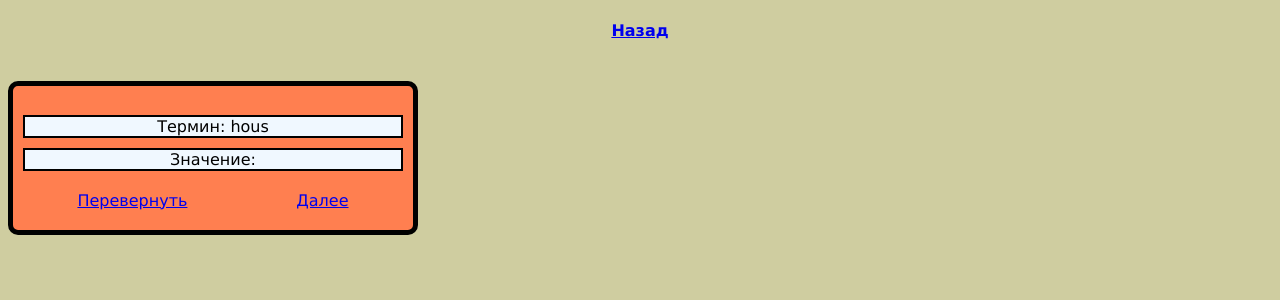
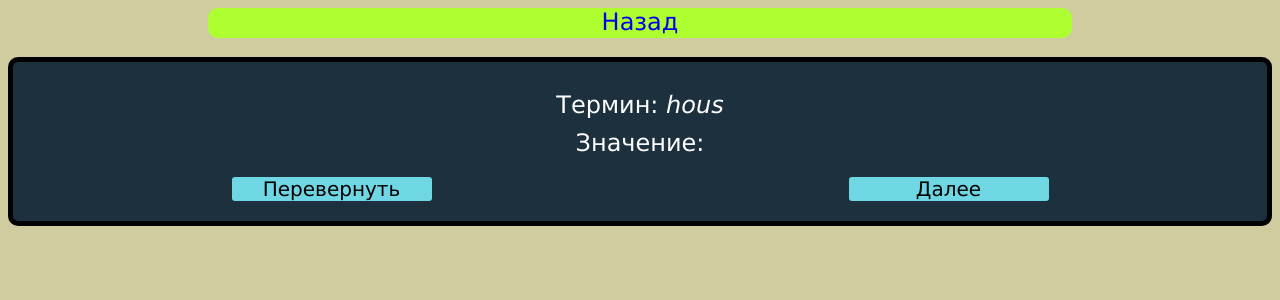
Before and after one commit to Pavel5523/Graduate-degree, a Django app: page /education/ in a window 1280 px wide. Shown: the top 300 px of the page. Run offline with Django 4.2, Linux system fonts and the light colour scheme; a user stored in the database is signed in; data comes from the database, SQL or seed files in the repository; both versions use the stored data as it was after the commit.

Commit message:
work 26.09

```diff
--- a/myDiplom/diplom/flashcards/static/css/style.css
+++ b/myDiplom/diplom/flashcards/static/css/style.css
@@ -2,6 +2,8 @@ body{
     font-family: Verdana, Geneva, Tahoma, sans-serif;
     background-color: rgb(207, 205, 160);
     text-align: center;
+    padding-bottom: 0;
+    /* position: relative; */
 }
 .menu{
     background-color: lightskyblue;
@@ -63,9 +65,9 @@ button{
     font-size: medium;
     border-radius: 10px;
 }
-/* li{
+li{
     list-style-type: none;
-} */
+}
 h3{
     text-align: center;
 }
@@ -88,32 +90,39 @@ h3{
     border-radius: 10px;
 }
 .blockFlashcard{
+    /* position:absolute; */
     border: solid 5px;
-    background-color: coral;
+    background-color: rgb(29, 48, 61);
     text-align: center;
-    max-width: 400px;
     border-radius: 10px;
+    /* padding: 10px; */
+    padding-top: 0;
+    left: 30%;
+    right: 30%;
+    /* margin-top: 50px; */
 }
-.term{
+/* .term{
     border: solid 2px;
-    background-color: aliceblue;
+    background-color: rgb(148, 200, 245);
     margin: 5px;
-}
-.meaning{
+    font-size: 24px;
+} */
+/* .meaning{
     border: solid 2px;
     background-color: aliceblue;
     margin-top: 5px;
-}
-.subject{
+} */
+/* .subject{
     border: solid 2px;
     background-color: aliceblue;
-}
+    font-size: 24px;
+} */
 .blockFlashcard div{
     margin: 10px;
 }
-.blockFlashcards ul li{
+/* .blockFlashcards ul li{
     text-align: center;
-}
+} */
 .block_roll{
     display: flex;
     justify-content: space-around;
@@ -127,3 +136,38 @@ h3{
     border-radius: 10px;
     background-color: rgb(190, 247, 106);
 }
+.back{
+    background-color: greenyellow;
+    display: grid;
+    font-size: 24px;
+    height: 30px;
+    margin-right: 200px;
+    margin-left: 200px;
+    border-radius: 10px;
+}
+a {
+    text-decoration: none;
+}
+ul{
+    padding-left: 0;
+}
+.values{
+    font-style: italic;
+    font-size: 24px;
+    color: white;
+}
+.depiction{
+    font-size: 24px;
+    color: white;
+}
+.education_link{
+    background-color: rgb(111, 214, 228);
+    width: 200px;
+    display: grid;
+    border-radius: 3px;
+}
+.education_link a{
+    font-size: 20px;
+    margin-bottom: 0;
+    color: black;
+}
--- a/myDiplom/diplom/flashcards/templates/flashcards/create_flashcard.html
+++ b/myDiplom/diplom/flashcards/templates/flashcards/create_flashcard.html
@@ -18,6 +18,9 @@
             <br>
         </form>
     </div>
-<h4>{{error}}</h4>
+<!--<h4>{{error}}</h4>-->
+<!--{%if messages%}-->
+<!--<h1>{{messages|safe}}</h1>-->
+<!--{%endif%}-->
 </body>
 </html>
--- a/myDiplom/diplom/flashcards/templates/flashcards/education.html
+++ b/myDiplom/diplom/flashcards/templates/flashcards/education.html
@@ -7,18 +7,18 @@
     <link rel="stylesheet" href="{% static 'css/style.css' %}">
 </head>
 <body>
-    <h4><a href="{% url 'home'%}">Назад</a></h4>
+    <div class="back"><a href="{% url 'home'%}">Назад</a></div>
 
     <br>
     <div class="blockFlashcard"><br>
         {% if flashcard.subject %}
-        <div class="subject"><span class="depiction">Тема:</span><span class="values"> {{flashcard.subject}}</span></div>
+        <div class="subject"><span class="depiction">Категория:</span><span class="values"> {{flashcard.subject}}</span></div>
         {% endif %}
         <div class="term"><span class="depiction">Термин:</span><span class="values"> {{flashcard.term}}</span></div>
         <div class="meaning"><span class="depiction">Значение:</span><span class="values" id="meaning"> {{flashcard.meaning}}</span></div>
         <div class="block_roll">
-            <div><a href="#" class="roll" onclick="push()">Перевернуть</a></div>
-            <div><a href="{% url 'next'%}" class="next_card">Далее</a></div>
+            <div class="education_link"><a href="#" class="roll" onclick="push()">Перевернуть</a></div>
+            <div class="education_link"><a href="{% url 'next'%}" class="next_card">Далее</a></div>
         </div>
     </div>
 <script>let meaning = document.querySelector('#meaning')
--- a/myDiplom/diplom/flashcards/views.py
+++ b/myDiplom/diplom/flashcards/views.py
@@ -1,12 +1,13 @@
 from django.shortcuts import render, redirect, get_object_or_404
 from django.contrib.auth.forms import UserCreationForm, AuthenticationForm
-from django.contrib.auth.models import User
+# from django.contrib.auth.models import User
 from django.db import IntegrityError
 from django.contrib.auth import login, logout, authenticate
 from .forms import FlashcardForm
-from django.views.generic import ListView
+# from django.views.generic import ListView
 from .models import *
 from random import randint
+from django.contrib import messages
 
 
 def signupuser(request):
@@ -73,7 +74,9 @@ def create_flashcard(request):
             new_flashcard = form.save(commit=False)
             new_flashcard.user = request.user
             new_flashcard.save()
-            return redirect('create_flashcard',) #{'error': 'Карточка созданна успешно'})
+            # messages.success(request, 'ooooooooo')
+            # print(mess)
+            return redirect('create_flashcard') #{'error': 'Карточка созданна успешно'})
         except ValueError:
             return render(request, 'flashcards/create_flashcard.html',
                           {'form': FlashcardForm(),
@@ -98,8 +101,11 @@ def back_home(request):
 
 def education(request):
     flashcard = Flashcards.objects.filter(user=request.user)
+    print(len(flashcard))
+    # len_flashcard = len(flashcard)
     random_card = flashcard[randint(0, len(flashcard) - 1)]
     return render(request, 'flashcards/education.html', {'flashcard': random_card})
+
 
 def next(request):
     return render(request, 'flashcards/education.html')
```
Also changed, not shown: myDiplom/diplom/flashcards/templates/flashcards/flashcard.html (+3 -4 lines), myDiplom/diplom/db.sqlite3.
